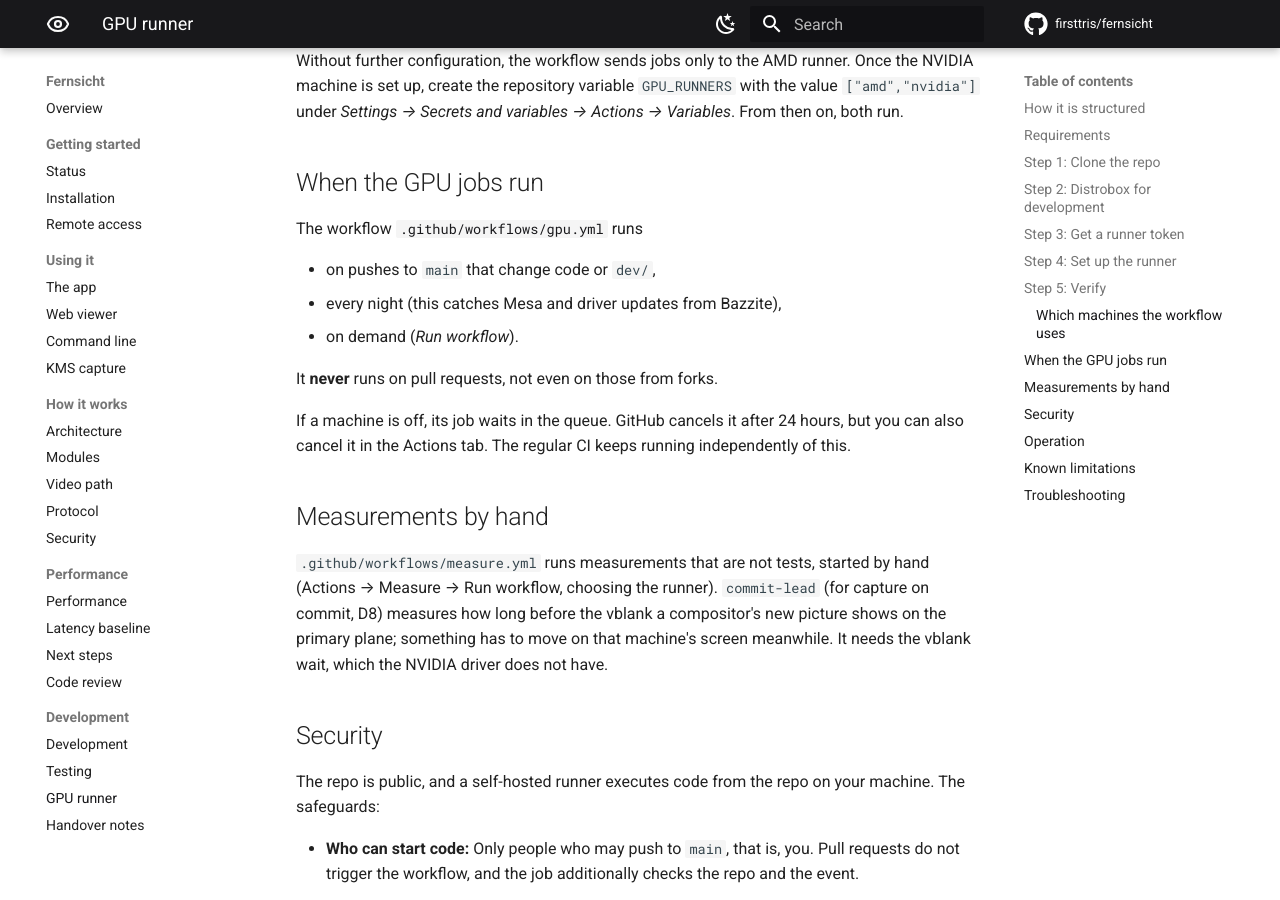
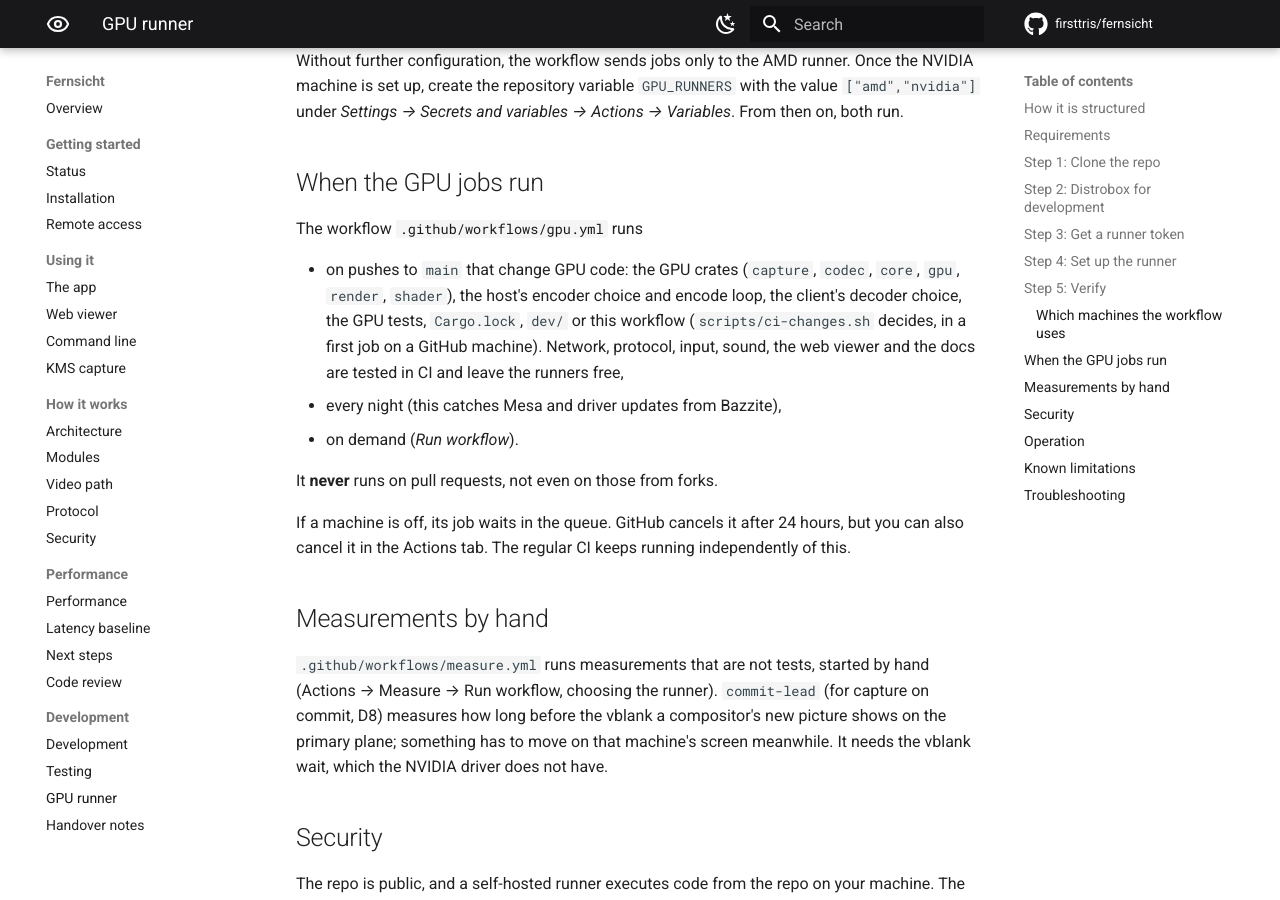
Before and after one commit to firsttris/fernsicht, an MkDocs documentation site: the page built from docs/gpu-runner.md, in a window 1280 px wide and 900 px high, scrolled down 3615 px. Built offline with MkDocs 1.6.1 and Material for MkDocs 9.7.7, drawn with Linux system fonts in a browser that asks for light colours; comment, search, counter and statistics services are not loaded.

Commit message:
GPU workflow: the runners test only pushes that change GPU code
The NVIDIA runner's GTX 1080 throws Xid errors independent of Fernsicht,
so every GPU run costs reruns. A first job on a GitHub machine now asks
scripts/ci-changes.sh (a new "gpu=" line) whether the push touches GPU
code: the GPU crates, the host's encoder choice and encode loop, the
client's decoder choice, the GPU tests, Cargo.lock, dev/ or the workflow.
Network, protocol, input, sound, web viewer and docs are tested in CI and
leave the runners free. Nightly and on demand everything runs as before.

Co-Authored-By: Claude Opus 5.5 <noreply@anthropic.com>

```diff
--- a/docs/gpu-runner.md
+++ b/docs/gpu-runner.md
@@ -167,7 +167,11 @@ The workflow
 [`.github/workflows/gpu.yml`](https://github.com/firsttris/fernsicht/blob/main/.github/workflows/gpu.yml)
 runs
 
-- on pushes to `main` that change code or `dev/`,
+- on pushes to `main` that change GPU code: the GPU crates (`capture`, `codec`, `core`, `gpu`,
+  `render`, `shader`), the host's encoder choice and encode loop, the client's decoder choice, the
+  GPU tests, `Cargo.lock`, `dev/` or this workflow (`scripts/ci-changes.sh` decides, in a first
+  job on a GitHub machine). Network, protocol, input, sound, the web viewer and the docs are
+  tested in CI and leave the runners free,
 - every night (this catches Mesa and driver updates from Bazzite),
 - on demand (*Run workflow*).
 
```
Also changed, not shown: docs/testing.md (+1 -1 lines), 2 other files.
